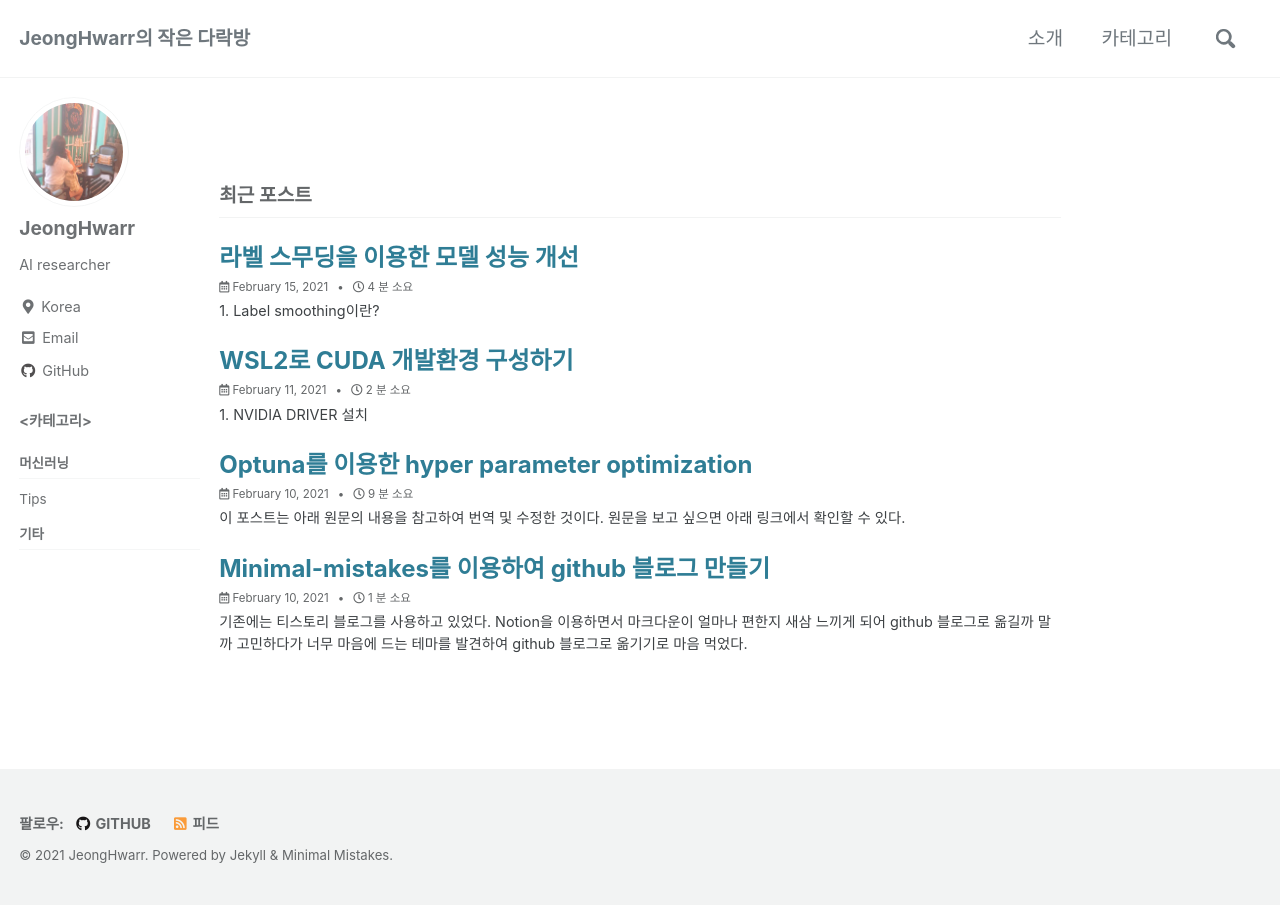
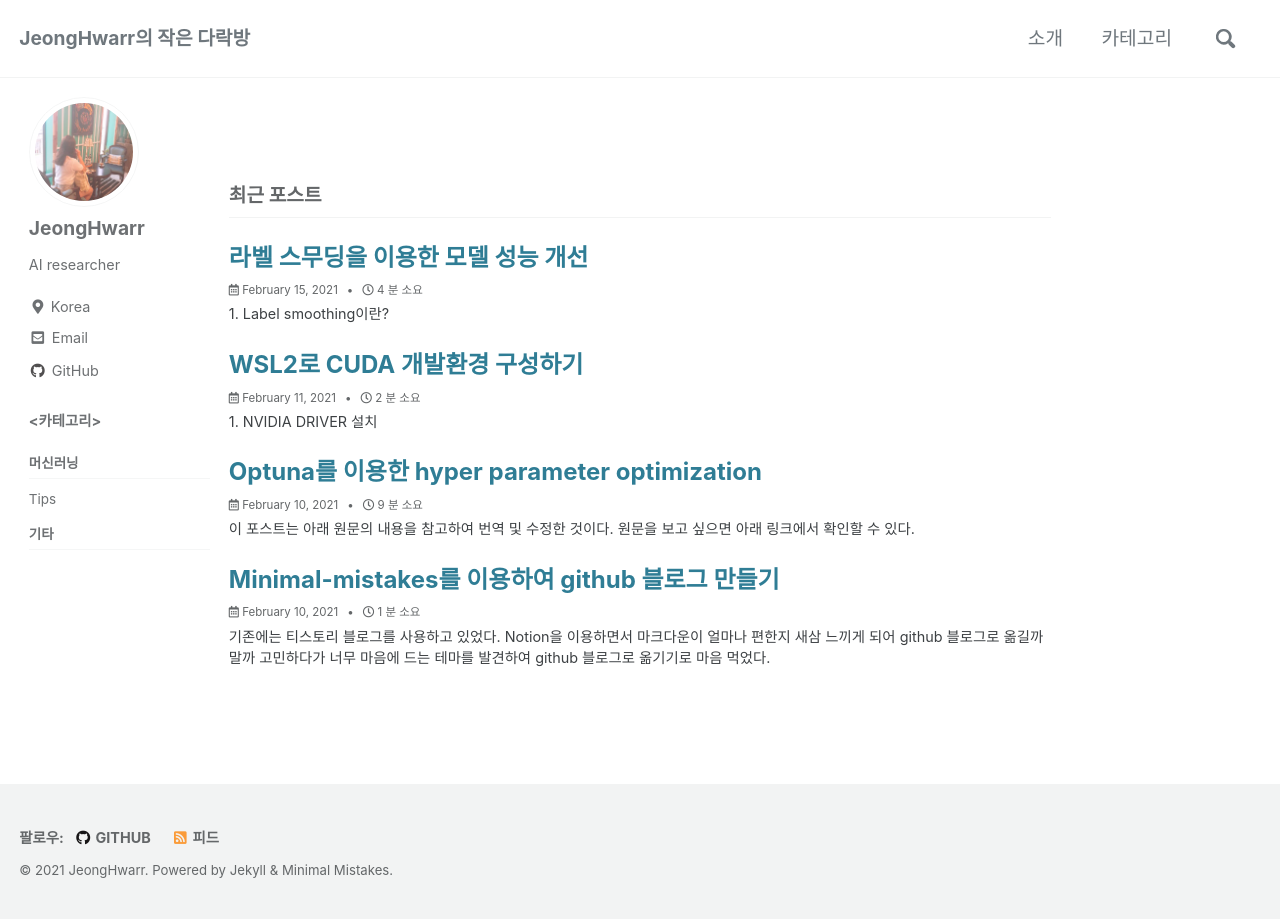
Before and after one commit to jeongHwarr/jeongHwarr.github.io_before, a Jekyll site: the page built from index.html, in a window 1280 px wide. Built offline with Jekyll 4.4.1, drawn with Linux system fonts in a browser that asks for light colours; cached includes are drawn as plain includes; some web fonts are replaced; the list of posts is cut into pages by our own code; comment, search, counter and statistics services are not loaded.

Commit message:
레이아웃 수정 (글 목록 간격 수정 등)
Signed-off-by: jeonghwa Yoo <green2368@naver.com>

```diff
--- a/_sass/minimal-mistakes/_archive.scss
+++ b/_sass/minimal-mistakes/_archive.scss
@@ -3,6 +3,7 @@
    ========================================================================== */
 
 .archive {
+  font-size: 100% !important;
   margin-top: 1em;
   margin-bottom: 2em;
 
@@ -44,7 +45,7 @@
 }
 
 .archive__item-title {
-  margin-bottom: 0.25em;
+  margin-bottom: 0.4em;
   font-family: $sans-serif-narrow;
   line-height: initial;
   overflow: hidden;
--- a/_sass/minimal-mistakes/_page.scss
+++ b/_sass/minimal-mistakes/_page.scss
@@ -6,8 +6,8 @@
   @include clearfix;
   margin-left: auto;
   margin-right: auto;
-  padding-left: 1em;
-  padding-right: 1em;
+  padding-left: 1.5em;
+  padding-right: 1.5em;
   -webkit-animation: $intro-transition;
   animation: $intro-transition;
   max-width: 100%;
@@ -72,7 +72,7 @@ body {
 }
 
 .page__title {
-  margin-top: 0;
+  padding-top: 1.5em;
   line-height: 1;
   text-align:center;
   & + .page__meta {
--- a/_sass/minimal-mistakes/_reset.scss
+++ b/_sass/minimal-mistakes/_reset.scss
@@ -49,15 +49,6 @@ body { margin: 0; }
   line-height: 2 !important;
   font-size: 80% !important;
   color: #111;
-}
-
-.archive{
-  font-size: 100% !important;
-}
-
-
-.archive__item-title.no_toc a{
-text-decoration: none !important;
 }
 
 article,
```
